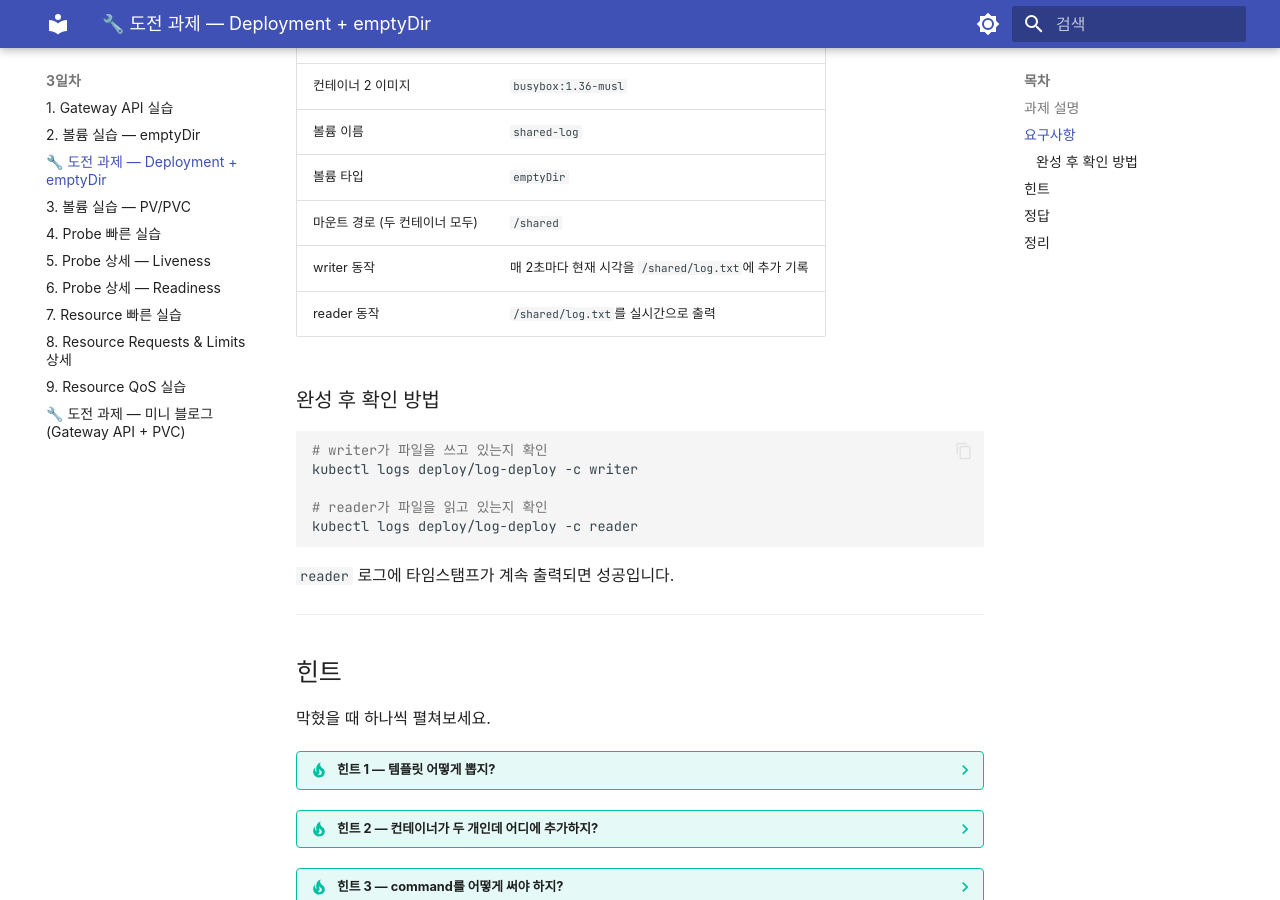
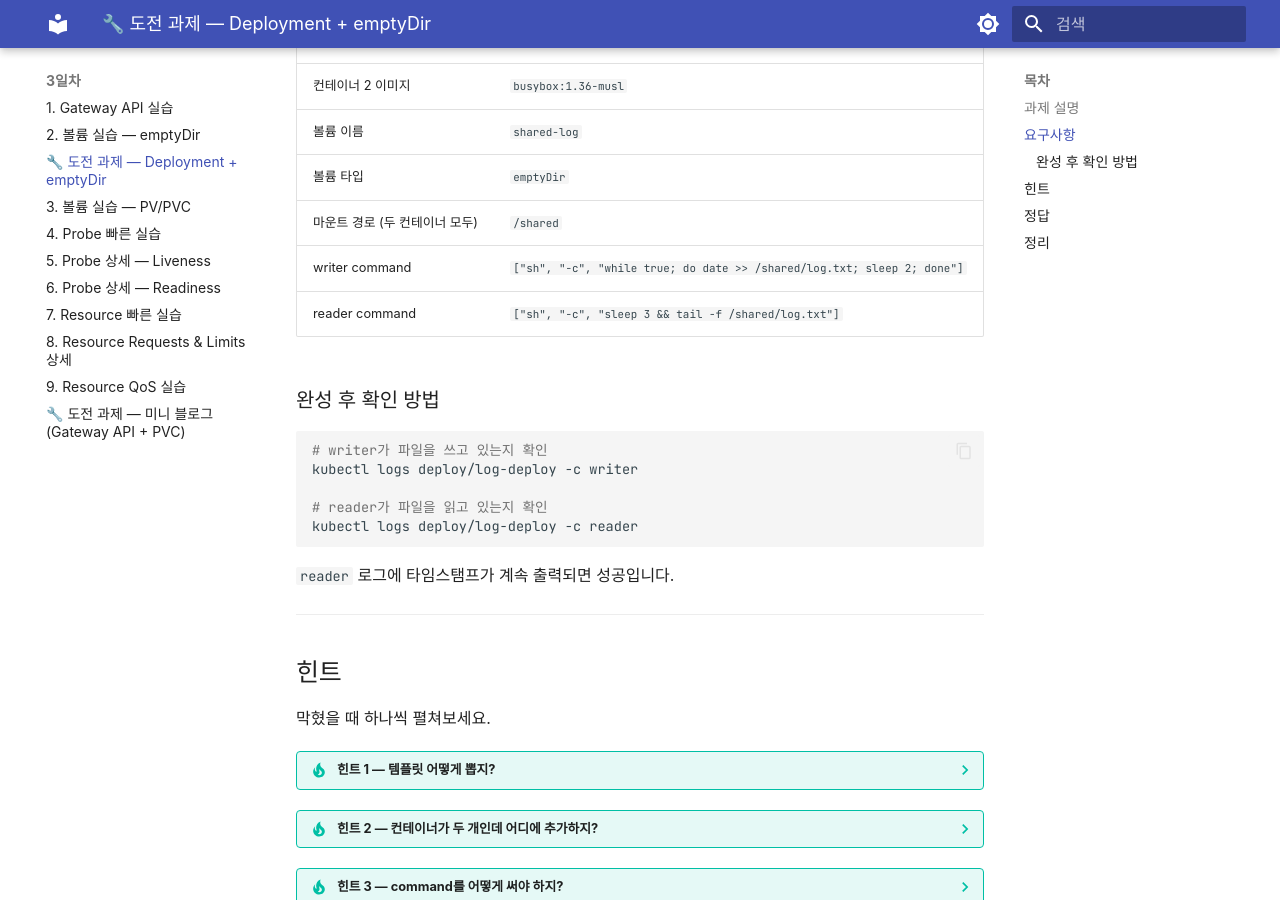
Before and after one commit to skilleat-labs/k8s-for-4days, an MkDocs documentation site: the page built from docs/day3/challenge-emptydir.md, in a window 1280 px wide and 900 px high, scrolled down 781 px. Built offline with MkDocs 1.6.1 and Material for MkDocs 9.7.7, drawn with Linux system fonts in a browser that asks for light colours; some web fonts are replaced.

Commit message:
Show writer/reader commands directly in requirements table
Co-Authored-By: Claude Sonnet 4.6 <noreply@anthropic.com>

```diff
--- a/docs/day3/challenge-emptydir.md
+++ b/docs/day3/challenge-emptydir.md
@@ -23,8 +23,8 @@
 | 볼륨 이름 | `shared-log` |
 | 볼륨 타입 | `emptyDir` |
 | 마운트 경로 (두 컨테이너 모두) | `/shared` |
-| writer 동작 | 매 2초마다 현재 시각을 `/shared/log.txt`에 추가 기록 |
-| reader 동작 | `/shared/log.txt`를 실시간으로 출력 |
+| writer command | `["sh", "-c", "while true; do date >> /shared/log.txt; sleep 2; done"]` |
+| reader command | `["sh", "-c", "sleep 3 && tail -f /shared/log.txt"]` |
 
 ### 완성 후 확인 방법
 
```
